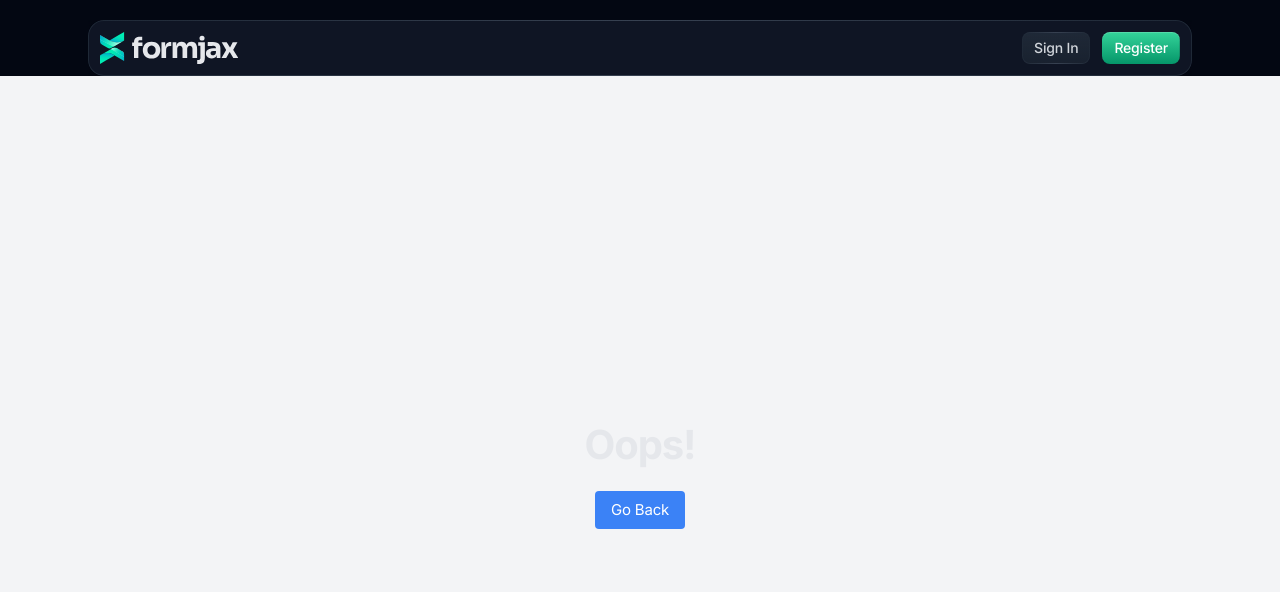
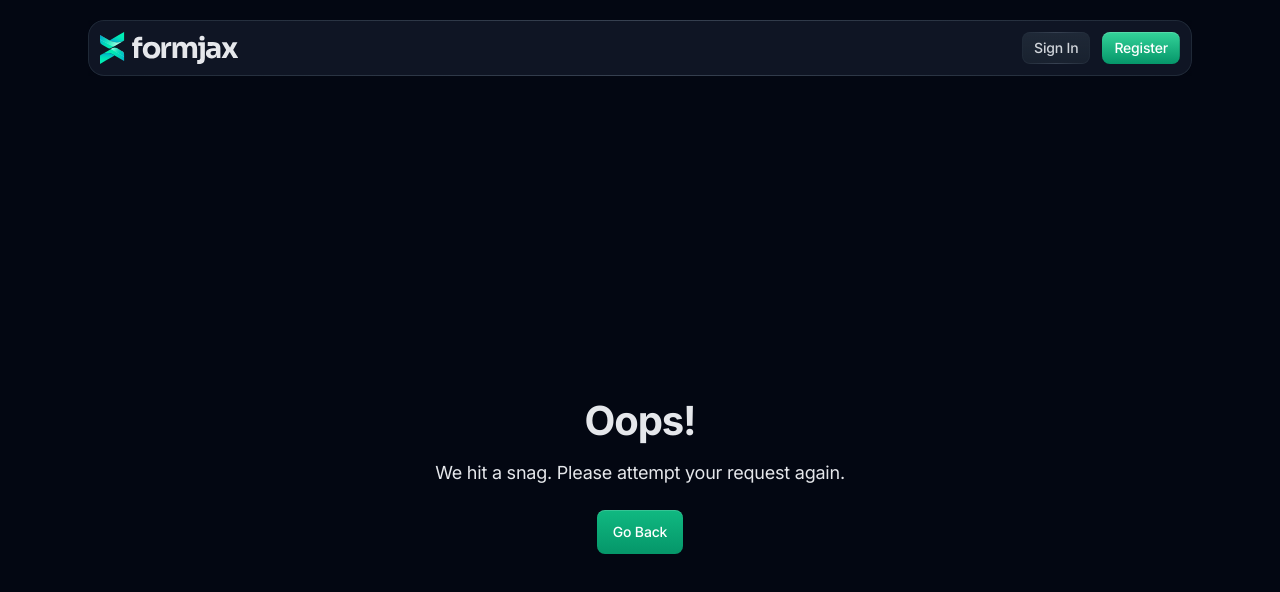
Before and after one commit to plsankar/formjax, a Next.js app: page /form in a window 1280 px wide. Shown: the top 592 px of the page. Built offline with nearby package versions, Linux system fonts and the light colour scheme.

Commit message:
fix: useSearchParams warning in /form page

```diff
--- a/src/app/(landing)/form/page.tsx
+++ b/src/app/(landing)/form/page.tsx
@@ -1,20 +1,37 @@
 "use client";
 
 import { useRouter } from "next/navigation";
-import { useSearchParams } from "next/navigation";
+import { z } from "zod";
 
-export default function Page() {
-    const searchParams = useSearchParams();
-    const message = searchParams.get("message");
+type SearchParams = {
+    [key: string]: string | string[] | undefined;
+};
+
+const SearchParamsSchema = z.object({
+    message: z.string().min(1),
+});
+
+export default function Page({ searchParams }: { searchParams: SearchParams }) {
+    let message = "We hit a snag. Please attempt your request again.";
+    try {
+        const _searchParams = SearchParamsSchema.parse(searchParams);
+        message = _searchParams.message;
+    } catch (error) {
+        // ignore
+    }
+
     const router = useRouter();
 
     return (
-        <div className="flex items-center justify-center min-h-screen bg-gray-100">
+        <div className="flex items-center justify-center min-h-screen">
             <div className="text-center">
                 <h1 className="text-4xl font-bold">Oops!</h1>
-                <p className="mt-4 text-lg text-gray-700">{message}</p>
+                <p className="mt-4 text-lg">{message}</p>
                 <div className="mt-6 flex justify-center space-x-4">
-                    <button onClick={() => router.back()} className="px-4 py-2 bg-blue-500 text-white rounded hover:bg-blue-600">
+                    <button
+                        onClick={() => router.back()}
+                        className="btn group mb-4 w-full bg-gradient-to-t from-emerald-600 to-emerald-500 bg-[length:100%_100%] bg-[bottom] text-white shadow-[inset_0px_1px_0px_0px_theme(colors.white/.16)] hover:bg-[length:100%_150%] sm:mb-0 sm:w-auto"
+                    >
                         Go Back
                     </button>
                 </div>
```
